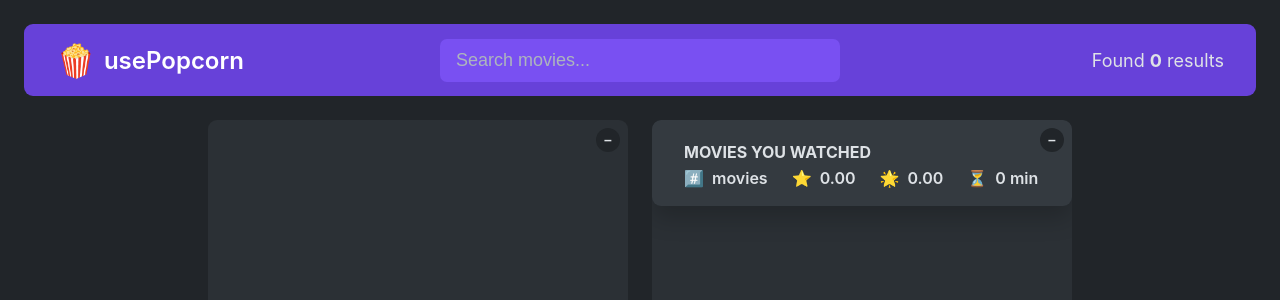
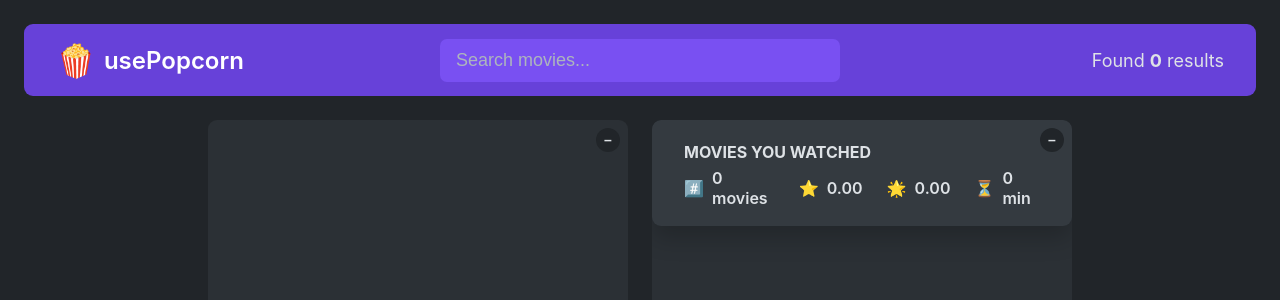
Before and after one commit to TaushifReza/Usepopcorn, a React (Create React App) app: page / in a window 1280 px wide. Shown: the top 300 px of the page. Built offline with nearby package versions, Linux system fonts and the light colour scheme.

Commit message:
fix: Add error handling and fallback for watched state initialization

```diff
--- a/src/App.js
+++ b/src/App.js
@@ -10,10 +10,13 @@ export default function App() {
   const [error, setError] = useState("");
   const [selectedId, setSelectedId] = useState(null);
 
-  // const [watched, setWatched] = useState([]);
-  const [watched, setWatched] = useState(function () {
-    const storeValue = localStorage.getItem("watched");
-    return JSON.parse(storeValue);
+  const [watched, setWatched] = useState(() => {
+    try {
+      const storeValue = localStorage.getItem("watched");
+      return storeValue ? JSON.parse(storeValue) : [];
+    } catch {
+      return [];
+    }
   });
 
   function handleSelectMovie(id) {
```
